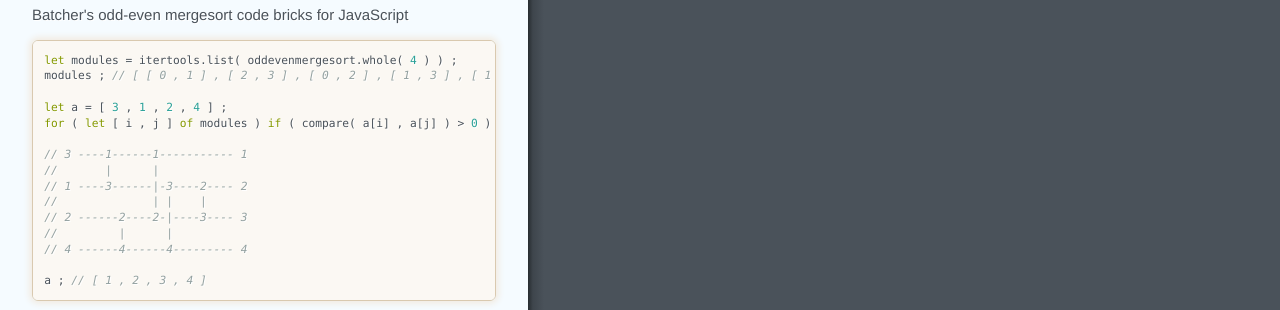
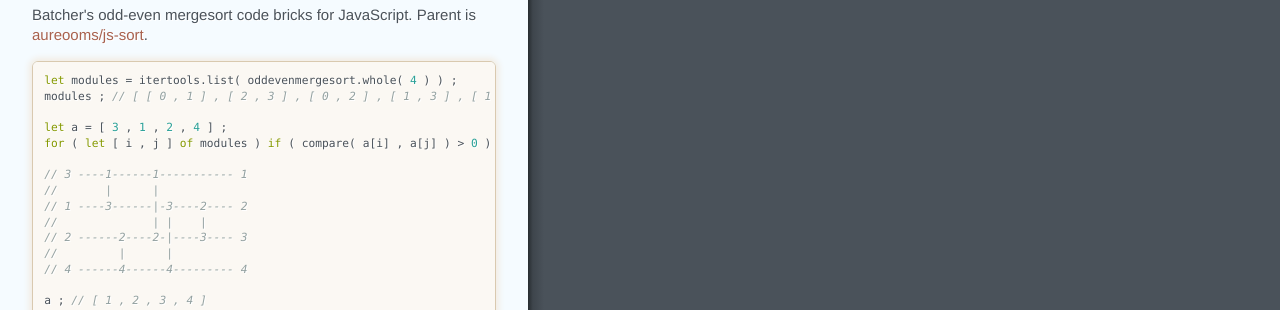
Before and after one commit to make-github-pseudonymous-again/js-odd-even-mergesort, a plain HTML site: page index.html in a window 1280 px wide. Shown: the part 126-436 px from the top of the page. Drawn offline with Linux system fonts and the light colour scheme.

Commit message:
undefined

```diff
--- a/index.html
+++ b/index.html
@@ -1,5 +1,5 @@
 <!DOCTYPE html><html lang="en"><head><title>index</title></head><meta http-equiv="Content-Type" content="text/html; charset=utf-8"><meta name="viewport" content="width=device-width, initial-scale=1.0, minimum-scale=1.0, maximum-scale=1.0"><meta name="groc-relative-root" content=""><meta name="groc-document-path" content="index"><meta name="groc-project-path" content="README.md"><meta name="groc-github-url" content="https://github.com/aureooms/js-odd-even-mergesort"><link rel="stylesheet" type="text/css" media="all" href="assets/style.css"><script type="text/javascript" src="assets/behavior.js"></script><body><div id="meta"><div class="file-path"><a href="https://github.com/aureooms/js-odd-even-mergesort/blob/master/README.md">README.md</a></div></div><div id="document"><div class="segment"><div class="comments "><div class="wrapper"><h1 id="-js-odd-even-mergesort-http-aureooms-github-io-js-odd-even-mergesort-"><a href="http://aureooms.github.io/js-odd-even-mergesort">js-odd-even-mergesort</a></h1>
-<p>Batcher&#39;s odd-even mergesort code bricks for JavaScript</p>
+<p>Batcher&#39;s odd-even mergesort code bricks for JavaScript. Parent is <a href="https://github.com/aureooms/js-sort">aureooms/js-sort</a>.</p>
 <pre><code class="lang-js"><span class="hljs-keyword">let</span> modules = itertools.list( oddevenmergesort.whole( <span class="hljs-number">4</span> ) ) ;
 modules ; <span class="hljs-comment">// [ [ 0 , 1 ] , [ 2 , 3 ] , [ 0 , 2 ] , [ 1 , 3 ] , [ 1 , 2 ] ]</span>
 
```
